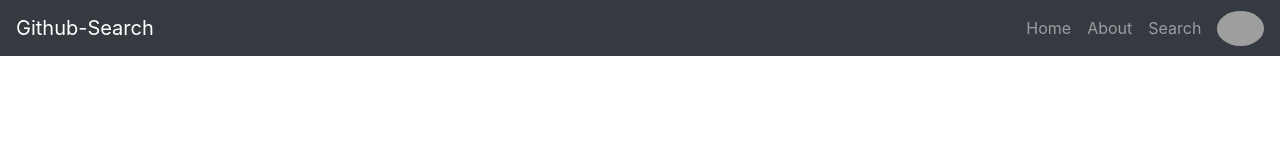
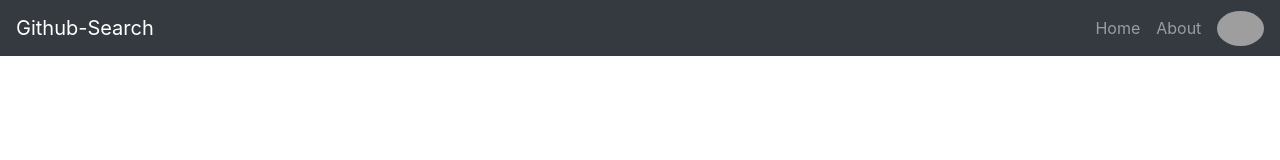
Before and after one commit to tonyguthiga/github-search, an Angular app: page / in a window 1280 px wide. Shown: the top 160 px of the page. Built offline with nearby package versions, Linux system fonts and the light colour scheme; grey boxes are pictures that could not be loaded.

Commit message:
remove search page

```diff
--- a/src/app/navbar/navbar.component.html
+++ b/src/app/navbar/navbar.component.html
@@ -8,15 +8,10 @@
     <div class="collapse navbar-collapse" id="navbarSupportedContent-555">
       <ul class="navbar-nav ml-auto">
         <li class="nav-item">
-          <a class="nav-link" routerLink="/home" routerLinkActive='active'>Home
-            <!-- <span class="sr-only">(current)</span> -->
-          </a>
+          <a class="nav-link" routerLink="/home" routerLinkActive='active'>Home</a>
         </li>
         <li class="nav-item">
           <a class="nav-link" routerLink="/about" routerLinkActive='active'>About</a>
-        </li>
-        <li class="nav-item">
-          <a class="nav-link" >Search</a>
         </li>
       </ul>
       <ul class="navbar-nav ml-2 nav-flex-icons">
```
